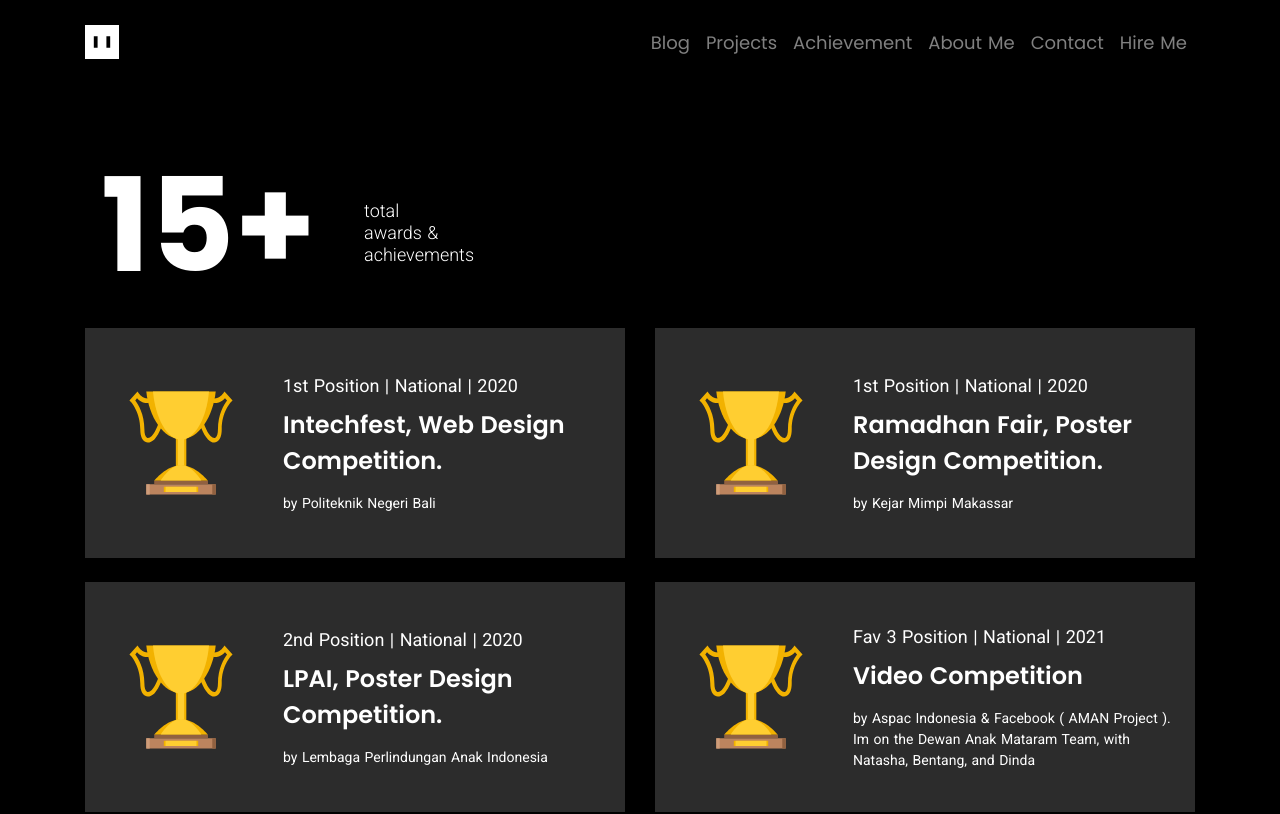
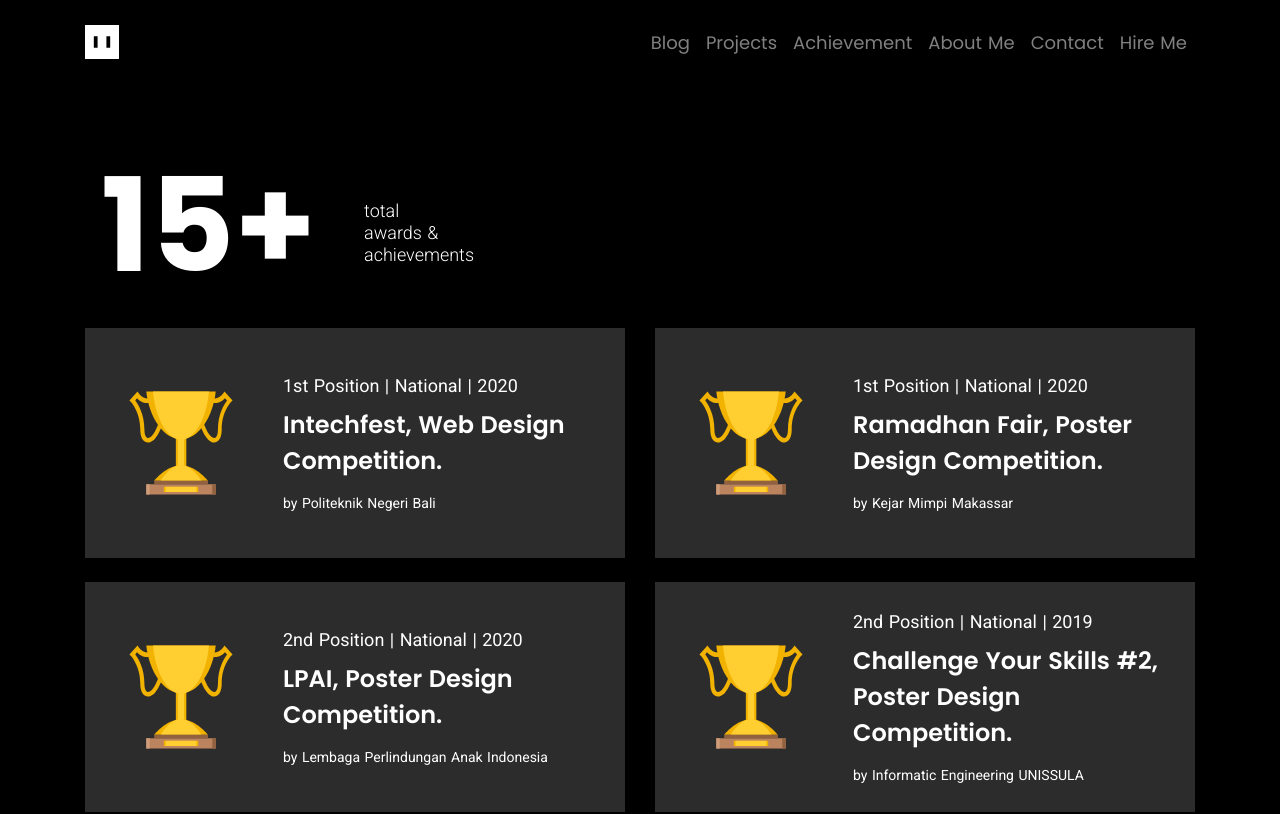
Before and after one commit to mrezkys/mrezkys.com, a Nuxt app: page /achievement in a window 1280 px wide. Shown: the top 814 px of the page. Built offline with nearby package versions, Linux system fonts and the light colour scheme.

Commit message:
update achievement

```diff
--- a/pages/achievement.vue
+++ b/pages/achievement.vue
@@ -13,6 +13,7 @@
               <AchievementCard position="1st" grade="National" year="2020" by="Politeknik Negeri Bali" title="Intechfest, Web Design Competition."/>
               <AchievementCard position="1st" grade="National" year="2020" by="Kejar Mimpi Makassar" title="Ramadhan Fair, Poster Design Competition."/>
               <AchievementCard position="2nd" grade="National" year="2020" by="Lembaga Perlindungan Anak Indonesia" title="LPAI, Poster Design Competition."/>
+              <AchievementCard position="2nd" grade="National" year="2019" by="Informatic Engineering UNISSULA" title="Challenge Your Skills #2, Poster Design Competition."/>
               <AchievementCard position="Fav 3" grade="National" year="2021" by="Aspac Indonesia & Facebook ( AMAN Project ). Im on the Dewan Anak Mataram Team, with Natasha, Bentang, and Dinda" title="Video Competition"/>
               <AchievementCard position="2nd" grade="National" year="2020" by="Virtual Skill Competition" title="VSC #2, Graphic Design Technolgy"/>
               <AchievementCard position="1st" grade="National" year="2021" by="Virtual Skill Competition" title="VSC #5, Graphic Design Technolgy"/>
```
